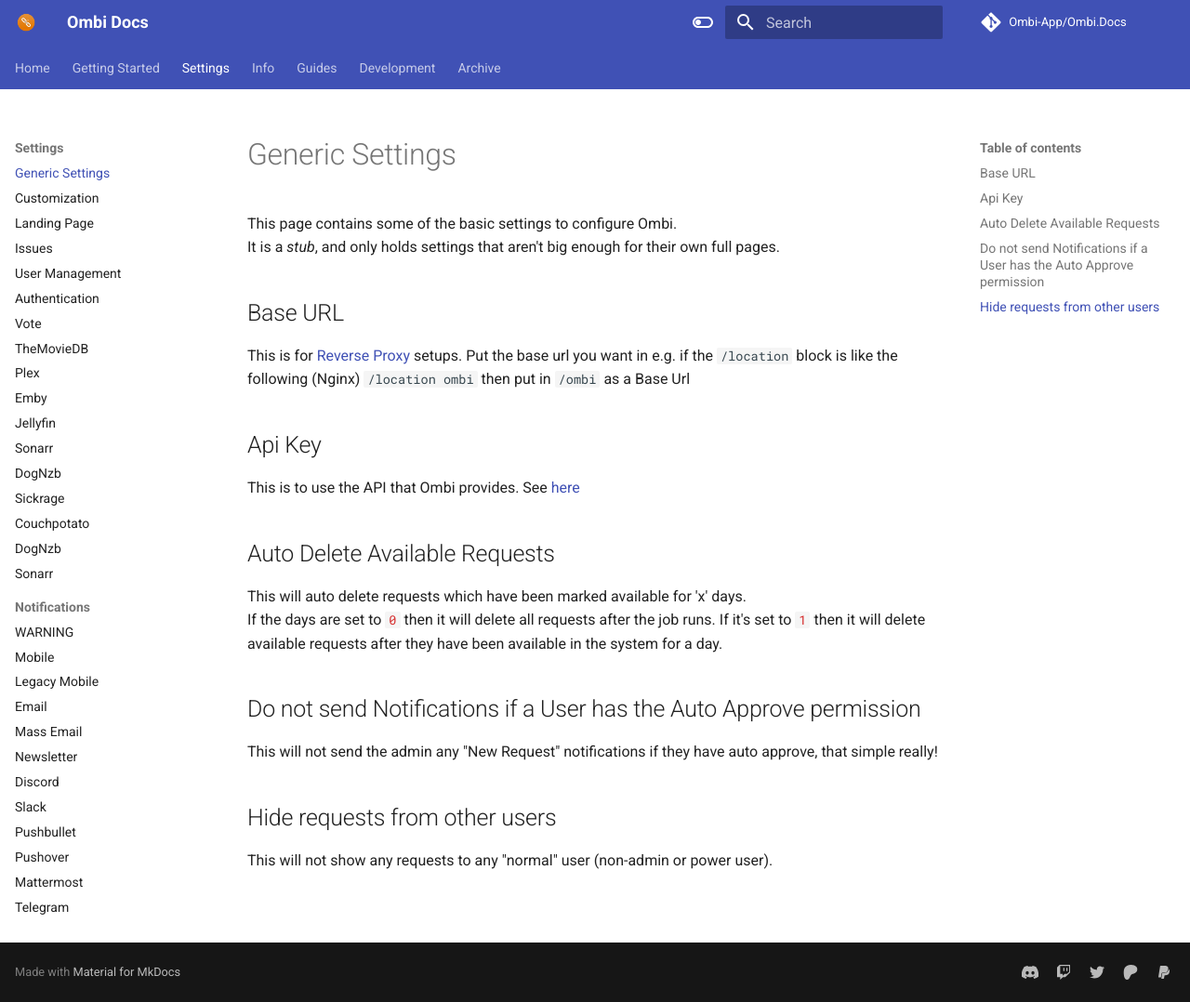
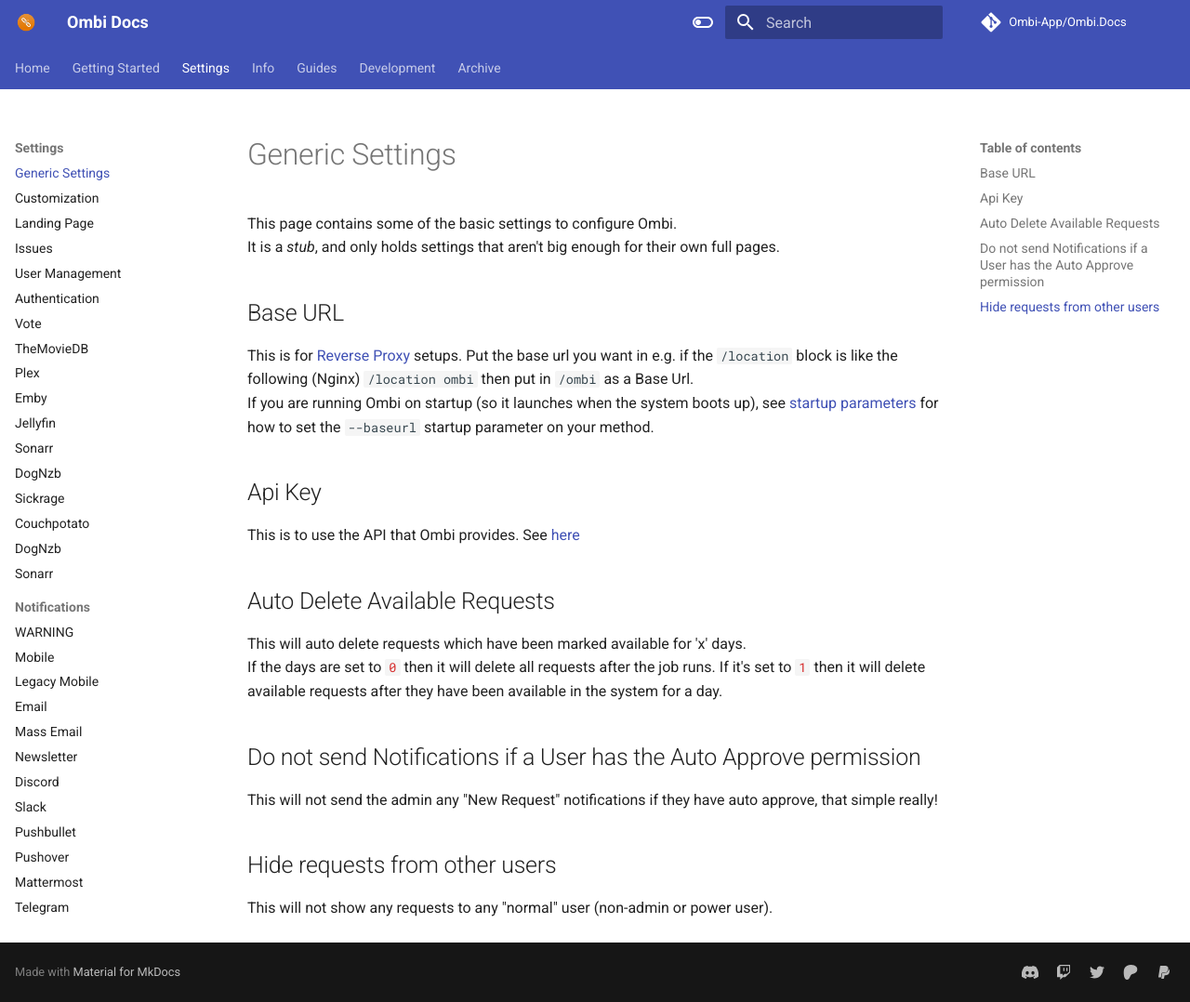
Before and after one commit to Ombi-app/Ombi.Docs, an MkDocs documentation site: the page built from docs/settings/ombi.md, in a window 1280 px wide and 1078 px high. Shown: the whole window at 93% size. Built offline with MkDocs 1.6.1 and Material for MkDocs 9.7.7, drawn with Linux system fonts in a browser that asks for light colours; comment, search, counter and statistics services are not loaded.

Commit message:
Add note on startup parameters to baseurl page

```diff
--- a/docs/settings/ombi.md
+++ b/docs/settings/ombi.md
@@ -5,7 +5,8 @@
 
 ## Base URL
 
-This is for [Reverse Proxy](../../info/reverse-proxy) setups. Put the base url you want in e.g. if the `/location` block is like the following (Nginx) `/location ombi` then put in `/ombi` as a Base Url
+This is for [Reverse Proxy](../../info/reverse-proxy) setups. Put the base url you want in e.g. if the `/location` block is like the following (Nginx) `/location ombi` then put in `/ombi` as a Base Url.
+If you are running Ombi on startup (so it launches when the system boots up), see [startup parameters](../../info/startup-parameters) for how to set the `--baseurl` startup parameter on your method.
 
 ## Api Key
 
```
